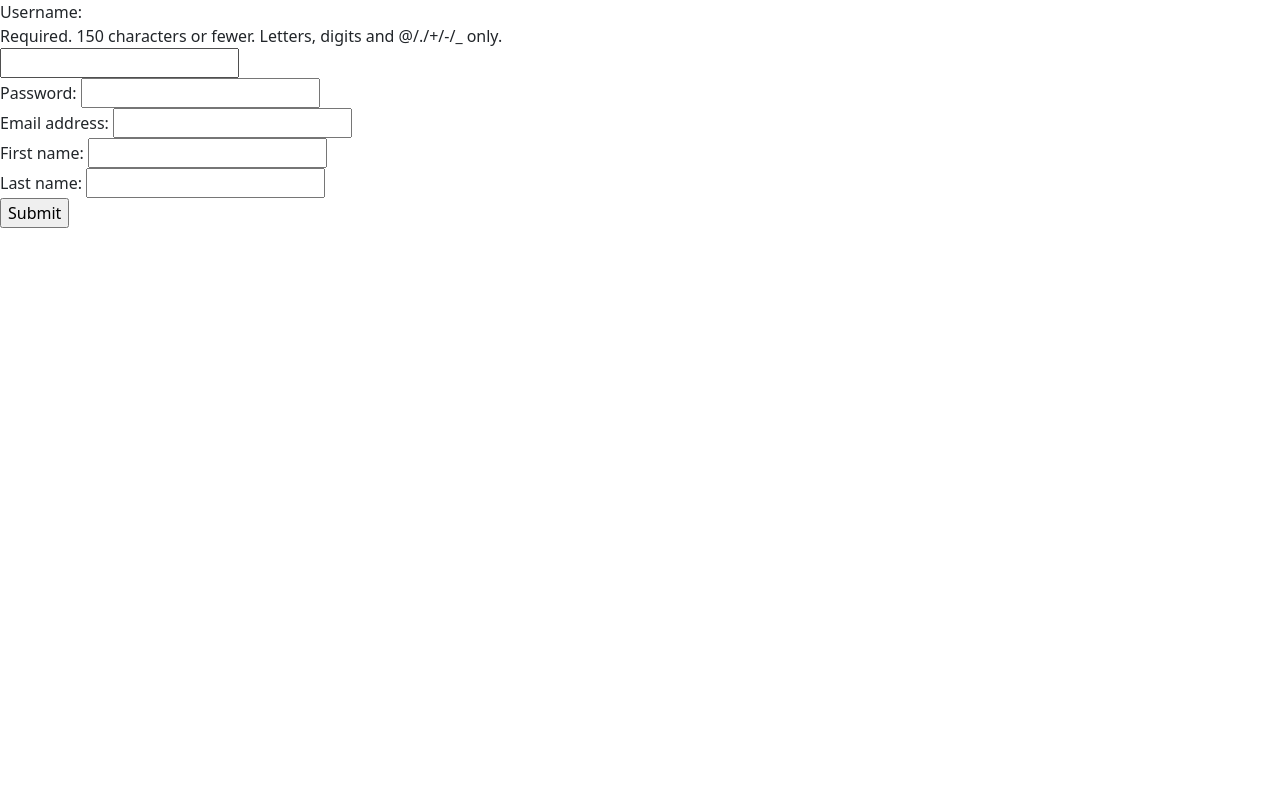
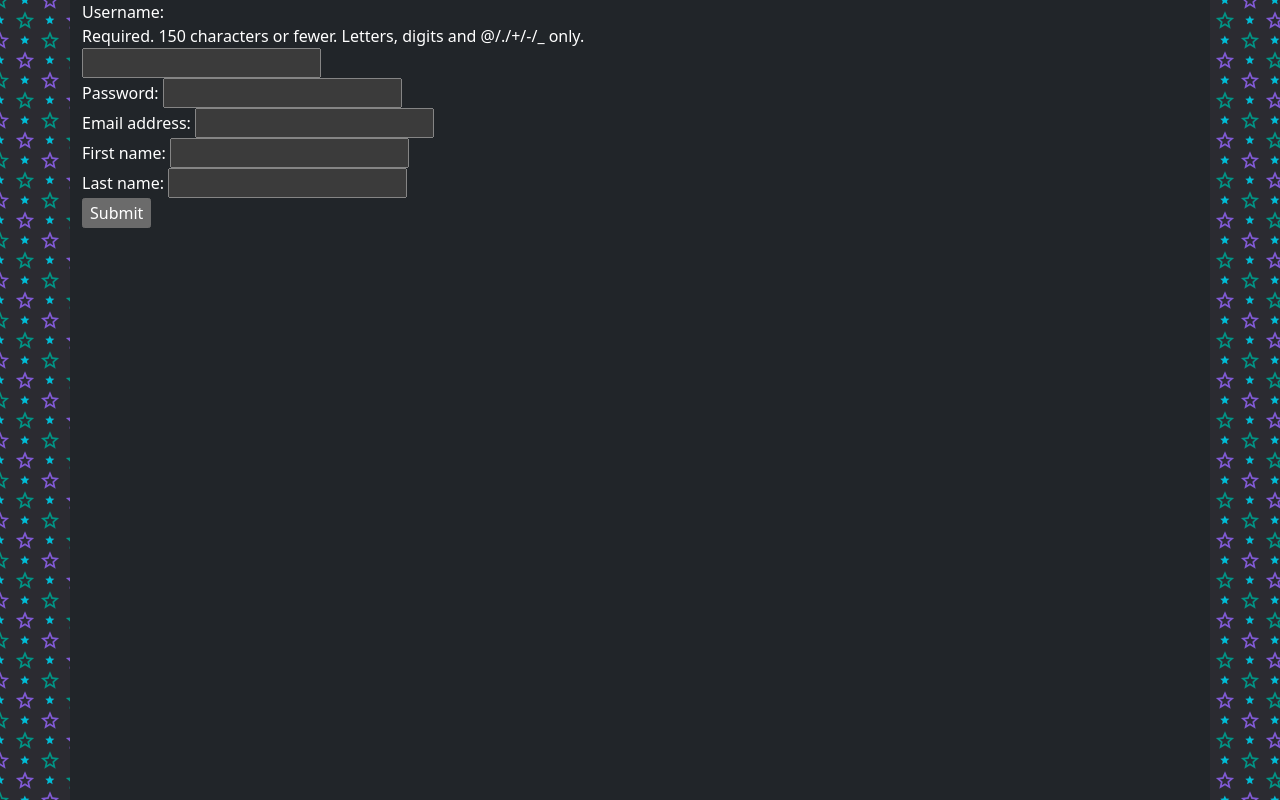
Before and after one commit to ambischof/cgacha, a Django app: page /gacha/accounts/register in a window 1280 px wide. Run offline with Django 5.2, Linux system fonts and the light colour scheme.

Commit message:
Styling with dark theme and background image

```diff
--- /dev/null
+++ b/gacha/static/css/style.css
@@ -0,0 +1,3 @@
+body {
+  background-image: url("../images/star_pattern.svg")
+}
--- a/gacha/templates/gacha/html_base.html
+++ b/gacha/templates/gacha/html_base.html
@@ -1,20 +1,22 @@
 {# This is the base html template #}
 {% load static %}
 <!DOCTYPE html>
-<html>
+<html data-bs-theme="dark">
   <head>
     <title>{% block title %}{% endblock %}</title>
     <!-- Compressed CSS -->
     <link href="https://cdn.jsdelivr.net/npm/bootstrap@5.3.3/dist/css/bootstrap.min.css" rel="stylesheet" integrity="sha384-QWTKZyjpPEjISv5WaRU9OFeRpok6YctnYmDr5pNlyT2bRjXh0JMhjY6hW+ALEwIH" crossorigin="anonymous">
-
+    <link rel="stylesheet" type="text/css" href="{% static 'css/style.css'%}">
 
   </head>
-  <body>
+  <body class="vh-100">
     {% comment %}
     <script src="https://cdn.jsdelivr.net/npm/bootstrap@5.3.3/dist/js/bootstrap.bundle.min.js" integrity="sha384-YvpcrYf0tY3lHB60NNkmXc5s9fDVZLESaAA55NDzOxhy9GkcIdslK1eN7N6jIeHz" crossorigin="anonymous"></script>
 
     {% endcomment %}
+    <div id="content-container" class="container-md h-100 text-bg-dark">
     {% block body_content %}
     {% endblock %}
+    </div>
   </body>
 </html>
```
Also changed, not shown: gacha/static/images/star_pattern.svg (added).
